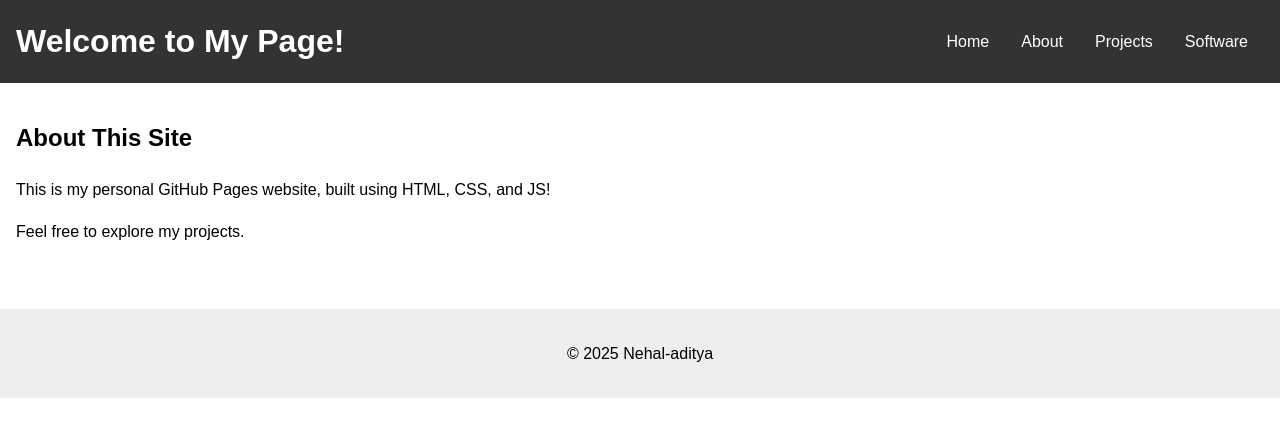
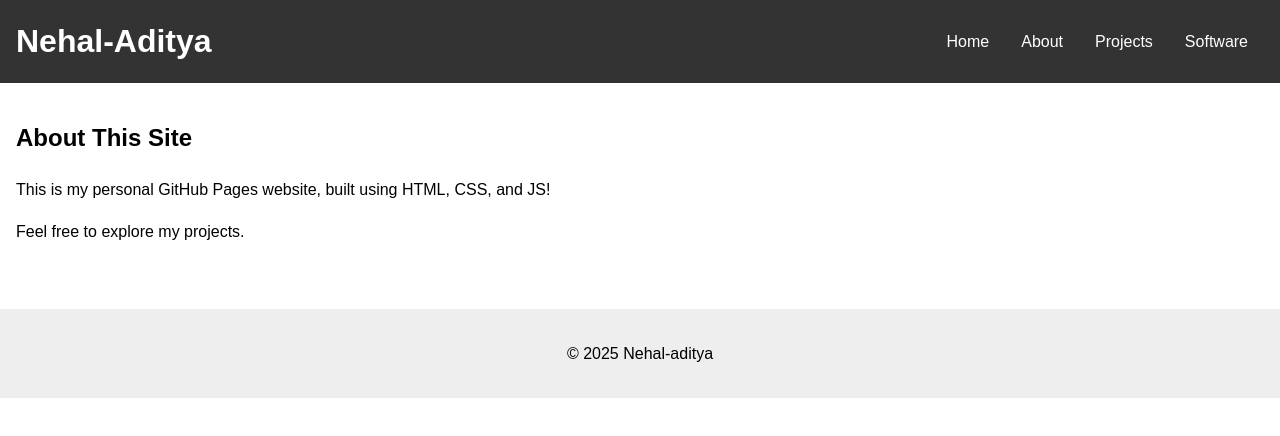
Before and after one commit to Nehal-aditya/Nehal-aditya.github.io, a plain HTML site: page index.html in a window 1280 px wide. Drawn offline with Linux system fonts and the light colour scheme.

Commit message:
update index.html

```diff
--- a/index.html
+++ b/index.html
@@ -9,7 +9,7 @@
 </head>
 <body>
     <header>
-        <h1>Welcome to My Page!</h1>
+        <h1>Nehal-Aditya</h1>
         <button class="hamburger" id="hamburger-menu">
             <span class="bar"></span>
             <span class="bar"></span>
```
